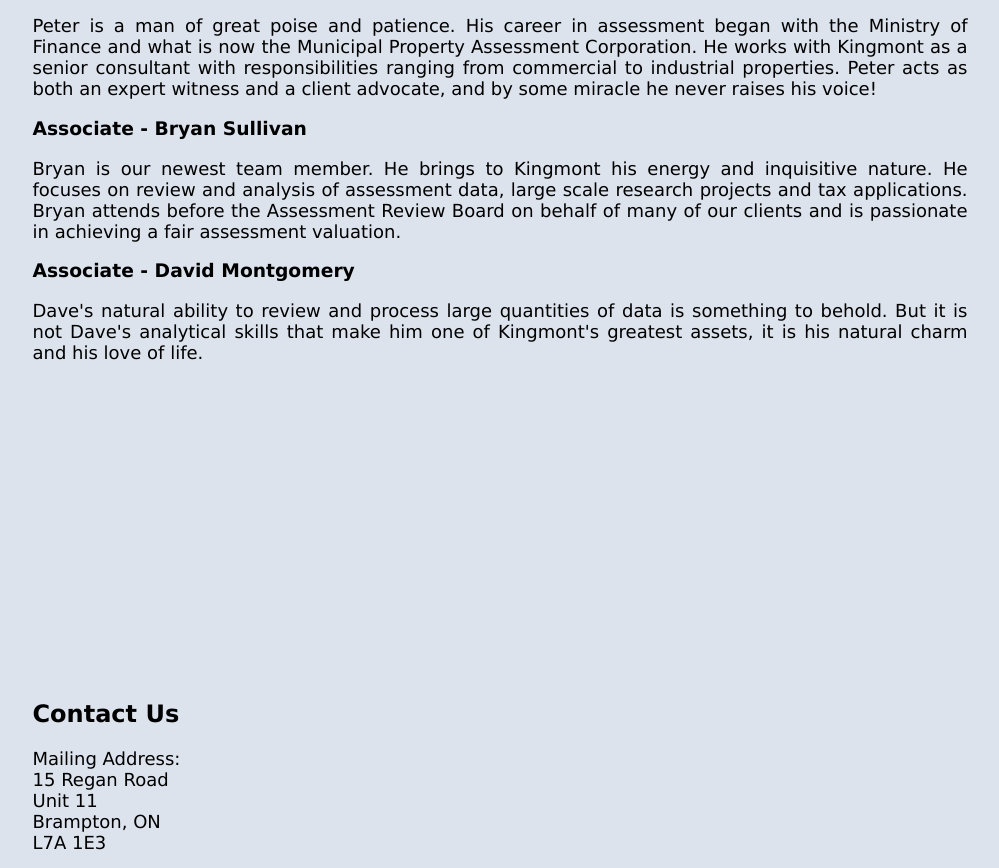
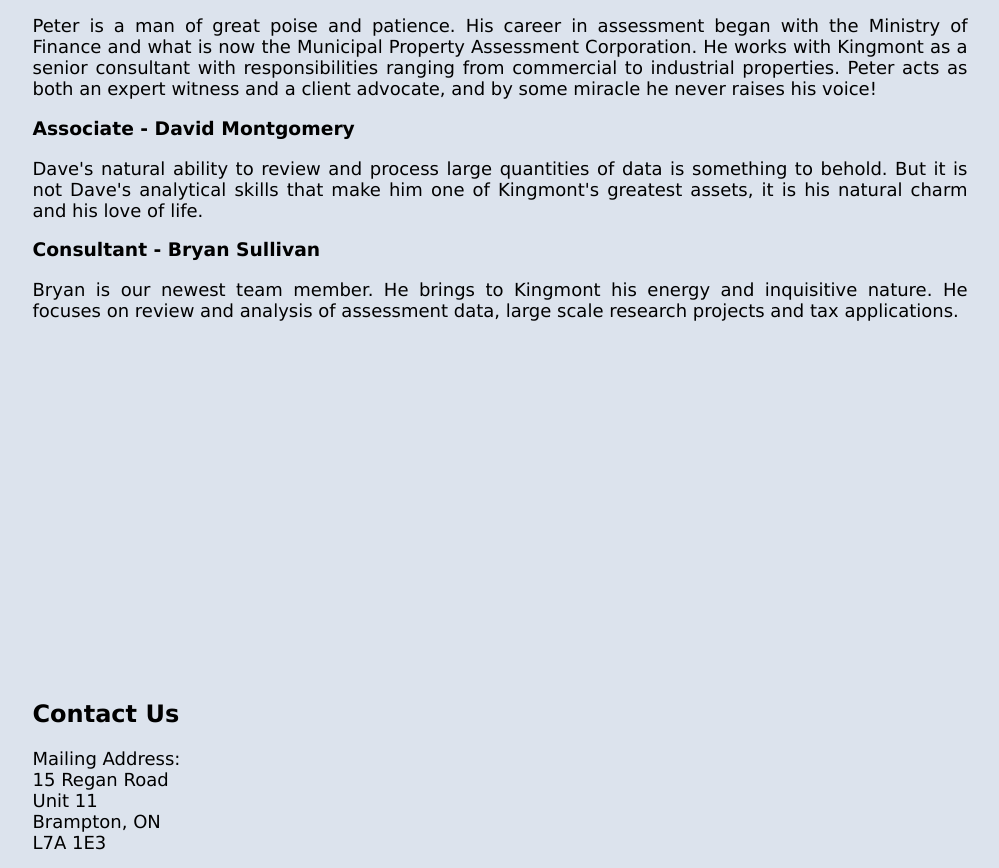
Before and after one commit to kingmont/kingmont.github.io, a plain HTML site: page index.html in a window 1280 px wide. Shown: the part 3470-4338 px from the top of the page, without its empty margins (140-1139 px from the left). Drawn offline with Linux system fonts and the light colour scheme.

Commit message:
Update index.html
modify Bryan to Consultant

```diff
--- a/index.html
+++ b/index.html
@@ -266,10 +266,11 @@ li {
 				<p>With over fifteen years of experience in the industry, Raquel works closely with municipalities, assessment offices, and the Assessment Review Board. Raquel has immeasurable patience with her responsibilities as municipal liaison and managing municipal expectations. It is also thanks to Raquel that we can manage the enormous amount of data in our paperless society.</p>
 				<h3>Associate - Peter Senior</h3>
 				<p>Peter is a man of great poise and patience. His career in assessment began with the Ministry of Finance and what is now the Municipal Property Assessment Corporation. He works with Kingmont as a senior consultant with responsibilities ranging from commercial to industrial properties. Peter acts as both an expert witness and a client advocate, and by some miracle he never raises his voice!</p>
-				<h3>Associate - Bryan Sullivan</h3>
-				<p>Bryan is our newest team member. He brings to Kingmont his energy and inquisitive nature. He focuses on review and analysis of assessment data, large scale research projects and tax applications.  Bryan attends before the Assessment Review Board on behalf of many of our clients and is passionate in achieving a fair assessment valuation.</p>
 				<h3>Associate - David Montgomery</h3>
 				<p>Dave's natural ability to review and process large quantities of data is something to behold. But it is not Dave's analytical skills that make him one of Kingmont's greatest assets, it is his natural charm and his love of life.</p>
+				<p></p>
+				<h3>Consultant - Bryan Sullivan</h3>
+				<p>Bryan is our newest team member. He brings to Kingmont his energy and inquisitive nature. He focuses on review and analysis of assessment data, large scale research projects and tax applications.</p>
 			</div>
 		</div>
 
```
